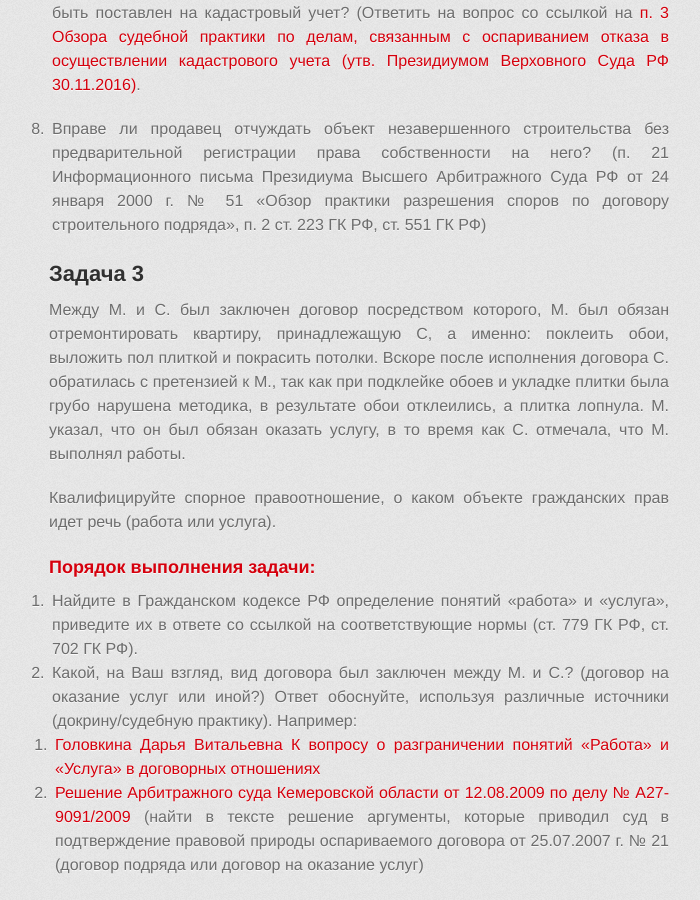
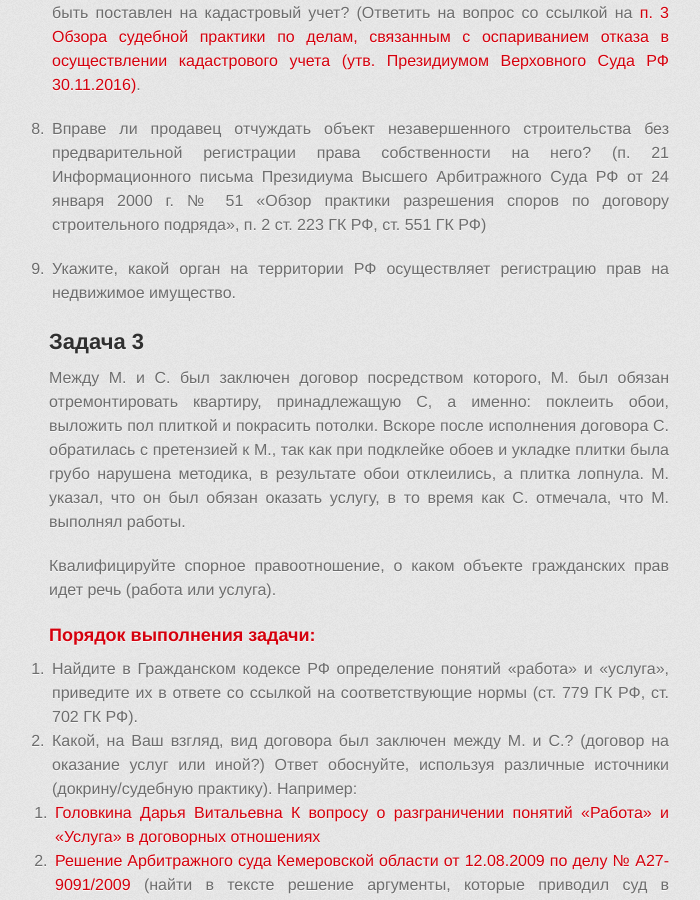
Before and after one commit to a-nova/a-nova.github.io, a Jekyll site: the page built from _lessons/06.md, in a window 1280 px wide and 900 px high, scrolled down 2963 px. Shown: the whole window, without its empty margins (281-981 px from the left). Built offline with Jekyll 4.4.1, drawn with Linux system fonts in a browser that asks for light colours; some web fonts are replaced.

Commit message:
add question to problem 2

```diff
--- a/_lessons/06.md
+++ b/_lessons/06.md
@@ -111,6 +111,8 @@ td {
 
 8. Вправе ли продавец отчуждать объект незавершенного строительства без предварительной регистрации права собственности на него? (п. 21 Информационного письма Президиума Высшего Арбитражного Суда РФ от 24 января 2000 г. № 51 «Обзор практики разрешения споров по договору строительного подряда», п. 2 ст. 223 ГК РФ, ст. 551 ГК РФ)
 
+9. Укажите, какой орган на территории РФ осуществляет регистрацию прав на недвижимое имущество.
+
 ## Задача 3
 
 Между М. и С. был заключен договор посредством которого, М. был обязан
```
